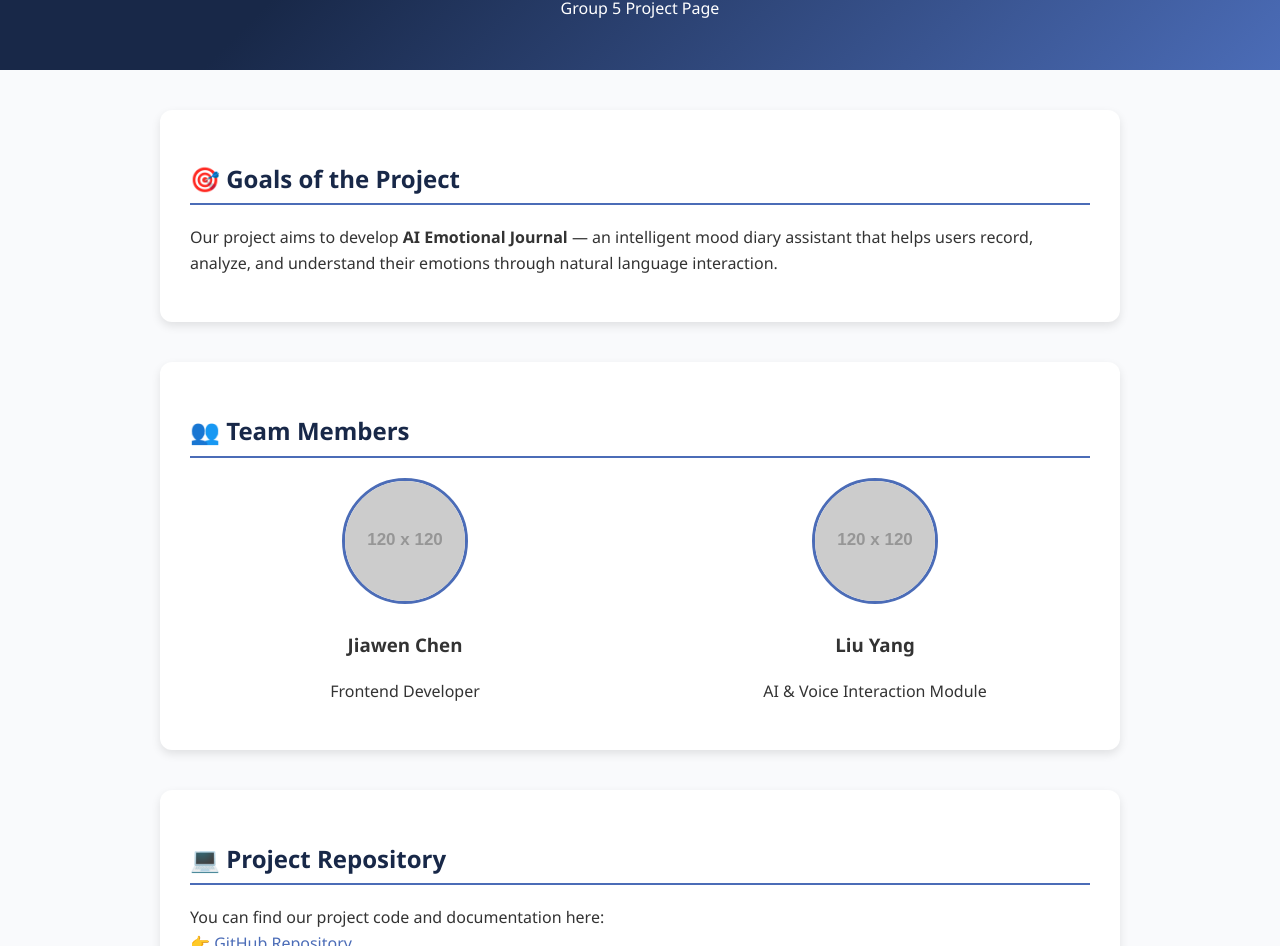
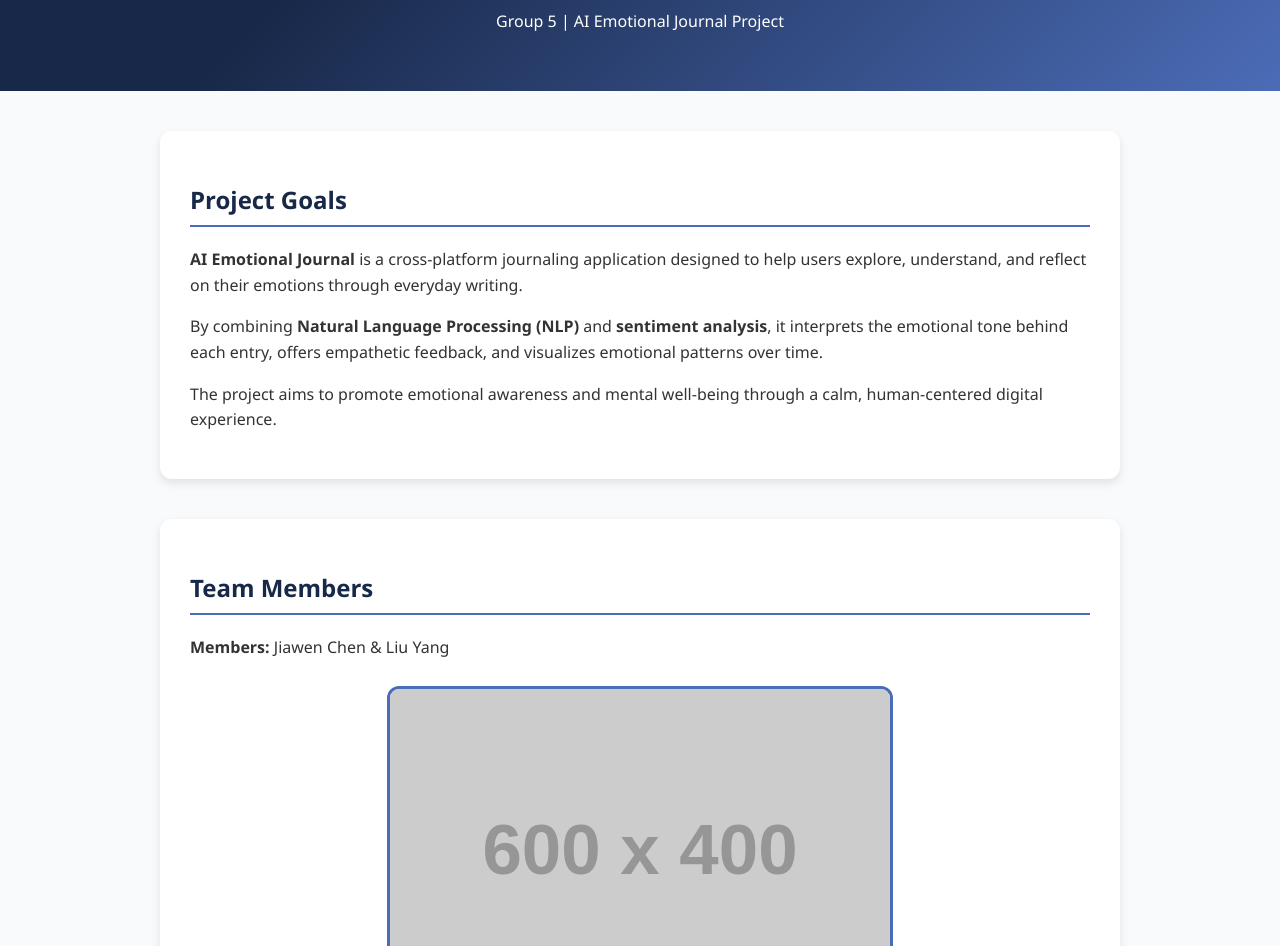
Before and after one commit to Willow-Liu-Yang/AI-Emotional-Journal, a plain HTML site: page index.html in a window 1280 px wide. Shown: the part 108-1054 px from the top of the page. Drawn offline with Linux system fonts and the light colour scheme; placeholder pictures from the web are drawn by us.

Commit message:
Update index.html

```diff
--- a/index.html
+++ b/index.html
@@ -17,11 +17,11 @@
       background-image: linear-gradient(315deg, #4b6cb7 0%, #182848 74%);
       color: white;
       text-align: center;
-      padding: 2em 1em;
+      padding: 2.5em 1em;
     }
     h1 {
       margin: 0;
-      font-size: 2.2em;
+      font-size: 2.4em;
     }
     section {
       max-width: 900px;
@@ -34,23 +34,16 @@
     h2 {
       color: #182848;
       border-bottom: 2px solid #4b6cb7;
-      padding-bottom: 5px;
+      padding-bottom: 6px;
     }
-    .members {
-      display: flex;
-      gap: 40px;
-      flex-wrap: wrap;
-      margin-top: 20px;
+    .team-photo {
+      text-align: center;
+      margin-top: 25px;
     }
-    .member {
-      flex: 1 1 200px;
-      text-align: center;
-    }
-    .member img {
-      width: 120px;
-      height: 120px;
-      border-radius: 50%;
-      object-fit: cover;
+    .team-photo img {
+      width: 80%;
+      max-width: 500px;
+      border-radius: 12px;
       border: 3px solid #4b6cb7;
     }
     a {
@@ -71,48 +64,48 @@
 <body>
   <header>
     <h1>It Takes Two</h1>
-    <p>Group 5 Project Page</p>
+    <p>Group 5 | AI Emotional Journal Project</p>
   </header>
 
   <section>
-    <h2>🎯 Goals of the Project</h2>
+    <h2> Project Goals</h2>
     <p>
-      Our project aims to develop <strong>AI Emotional Journal</strong> — an intelligent mood diary assistant that helps users record, analyze, and understand their emotions through natural language interaction.
+      <strong>AI Emotional Journal</strong> is a cross-platform journaling application designed to help users explore, understand, and reflect on their emotions through everyday writing.
+    </p>
+    <p>
+      By combining <strong>Natural Language Processing (NLP)</strong> and <strong>sentiment analysis</strong>, it interprets the emotional tone behind each entry, offers empathetic feedback, and visualizes emotional patterns over time.
+    </p>
+    <p>
+      The project aims to promote emotional awareness and mental well-being through a calm, human-centered digital experience.
     </p>
   </section>
 
   <section>
-    <h2>👥 Team Members</h2>
-    <div class="members">
-      <div class="member">
-        <img src="https://via.placeholder.com/120" alt="Jiawen Chen">
-        <h3>Jiawen Chen</h3>
-        <p>Frontend Developer</p>
-      </div>
-      <div class="member">
-        <img src="https://via.placeholder.com/120" alt="Liu Yang">
-        <h3>Liu Yang</h3>
-        <p>AI & Voice Interaction Module</p>
-      </div>
+    <h2> Team Members</h2>
+    <p><strong>Members:</strong> Jiawen Chen & Liu Yang</p>
+    <div class="team-photo">
+      <img src="https://via.placeholder.com/600x400?text=Team+Photo" alt="Team Photo">
+      <!-- 替换上面链接为你们的真实合照，例如：images/team.jpg -->
     </div>
   </section>
 
   <section>
-    <h2>💻 Project Repository</h2>
+    <h2> Project Repository</h2>
     <p>
       You can find our project code and documentation here:<br>
       <a href="https://github.com/Willow-Liu-Yang/AI-Emotional-Journal" target="_blank">
-        👉 GitHub Repository
+        GitHub Repository
       </a>
     </p>
   </section>
 
   <section>
-    <h2>📈 Current Progress</h2>
-    <p>
-      The basic UI design and AI chat logic have been completed.
-      We are currently integrating the speech-to-text module and optimizing emotional analysis accuracy.
-    </p>
+    <h2> Current Progress</h2>
+    <ul>
+      <li> Project proposal completed and approved</li>
+      <li> Next step: Designing the system architecture and user interface</li>
+      <li> Upcoming tasks: Setting up project repository structure and basic frontend layout</li>
+    </ul>
   </section>
 
   <footer>
```
